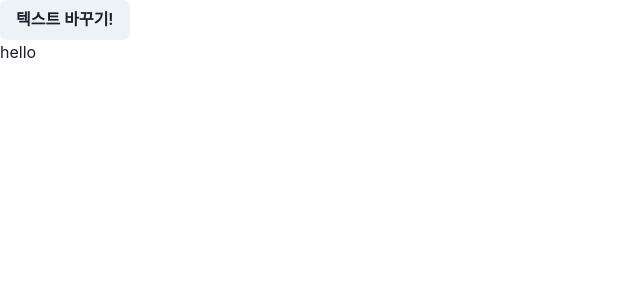
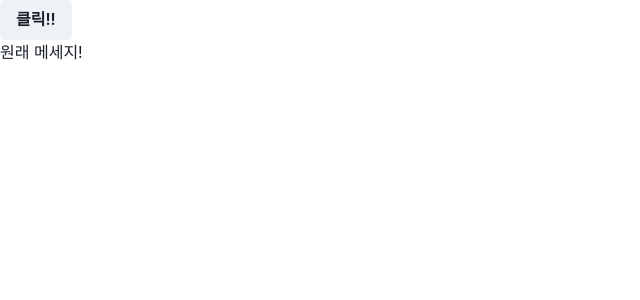
Before and after one commit to namic123/React-basics, a React (Create React App) app: page / in a window 1280 px wide. Shown: the top 300 px of the page, without its empty margins (0-640 px from the left). Built offline with nearby package versions, Linux system fonts and the light colour scheme.

Commit message:
lift state up, prop drilling(하위 컴포넌트가 상위 컴포넌트에게 전달)

```diff
--- a/src/App.js
+++ b/src/App.js
@@ -1,34 +1,44 @@
 import React, { useState } from "react";
-import { Box, Button, Text } from "@chakra-ui/react";
+import { Button, Text } from "@chakra-ui/react";
 
-function MyComp2({ message }) {
+function ChildComp(props) {
   return (
-    <Box>
-      <Text>{message}</Text>
-    </Box>
+    <>
+      <Button onClick={props.onClick}>클릭!!</Button>
+    </>
   );
 }
 
-function MyComp1({ onClick }) {
+function SomeComp(props) {
   return (
-    <Box>
-      <Button onClick={onClick}>텍스트 바꾸기!</Button>
-    </Box>
+    <>
+      <ChildComp onClick={props.onClick} />
+    </>
+  );
+}
+
+function OtherChildComp(props) {
+  return (
+    <>
+      <Text>{props.text}</Text>
+    </>
+  );
+}
+
+function OtherComp(props) {
+  return (
+    <>
+      <OtherChildComp text={props.text} />
+    </>
   );
 }
 
 function App(props) {
-  const [message, setMessage] = useState("hello");
-  function handleButtonClick() {
-    setMessage("안녕하세요");
-  }
+  const [message, setMessage] = useState("원래 메세지!");
   return (
     <div>
-      {/*관습상 on으로 시작되는 이름으로 넘겨주어야 한다.*/}
-      <MyComp1 onClick={handleButtonClick}></MyComp1>
-      {/* MyComp1 에 있는 버튼이 클릭되면 */}
-      <MyComp2 message={message}></MyComp2>
-      {/*  MyCom2에 있는 text가 바뀌게 */}
+      <SomeComp onClick={() => setMessage("다른 메세지!")} />
+      <OtherComp text={message} />
     </div>
   );
 }
```
Also changed, not shown: study-recap/liftStateUp.md (+3 -0 lines).
